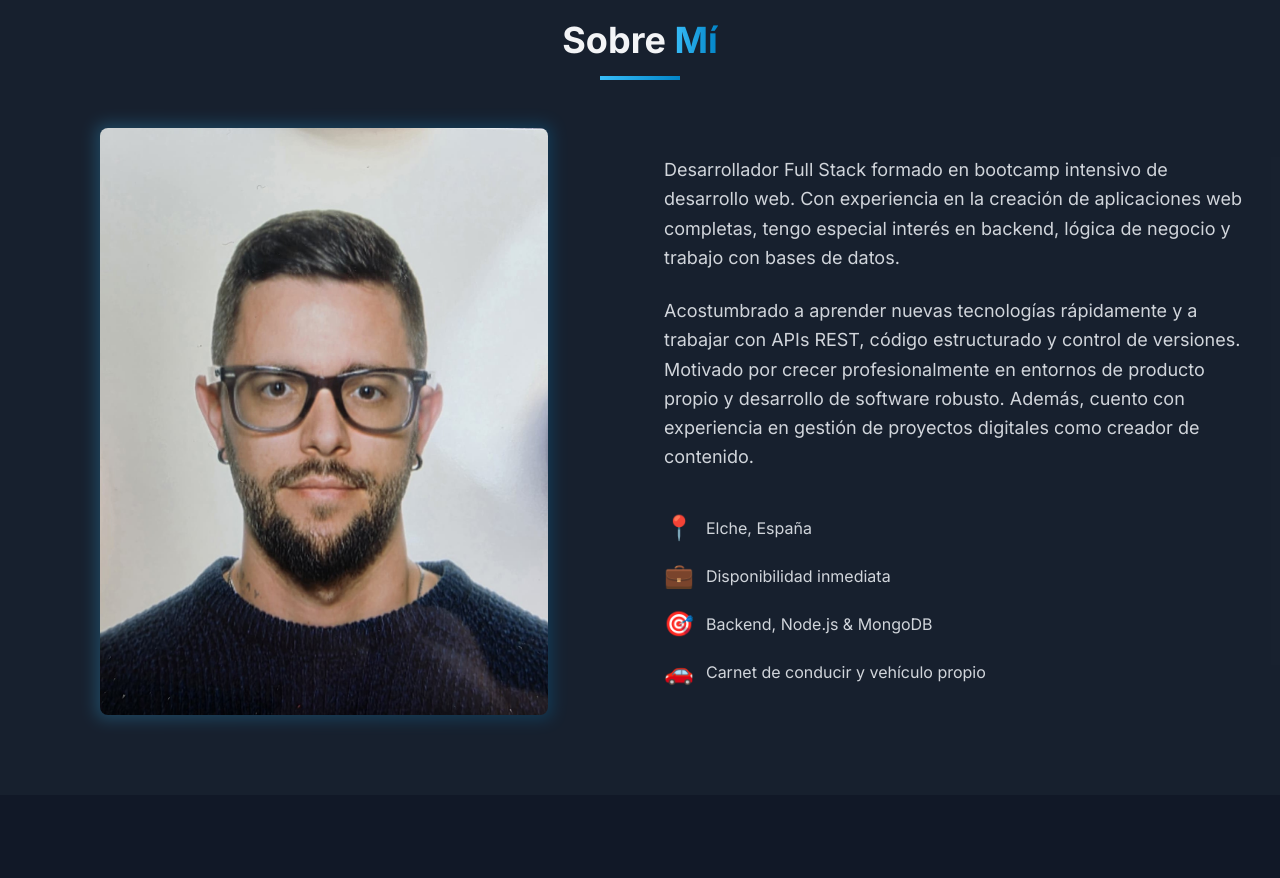
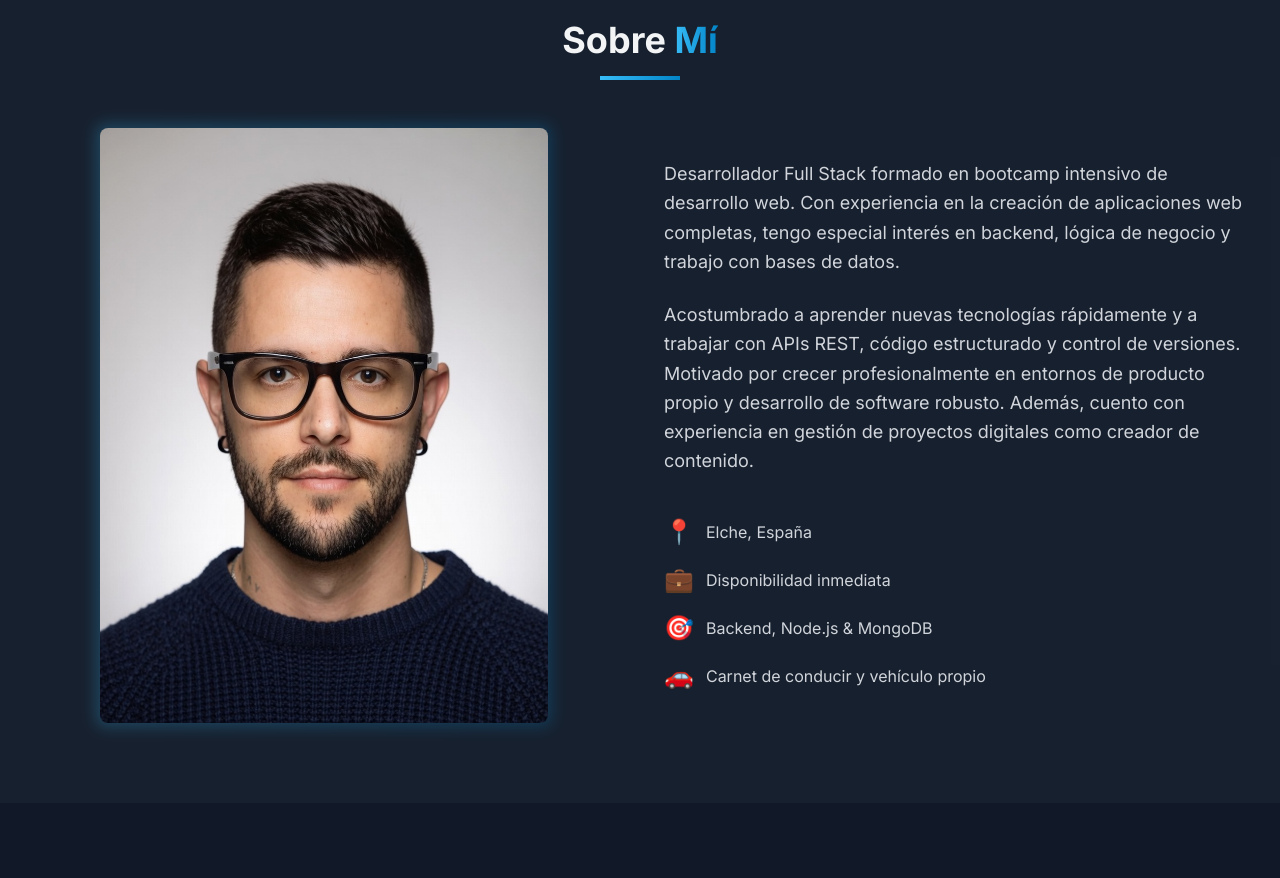
Before and after one commit to GeX90/my-portfoliofullstackdev, a React (Vite) app: page / in a window 1280 px wide. Shown: the part 860-1738 px from the top of the page. Built offline with nearby package versions, Linux system fonts and the light colour scheme.

Commit message:
Update profile picture source to new image file

```diff
--- a/src/components/About.jsx
+++ b/src/components/About.jsx
@@ -19,7 +19,7 @@ const About = () => {
             <div className="absolute -inset-1 bg-gradient-to-r from-primary-400 to-primary-600 rounded-lg blur opacity-25 group-hover:opacity-50 transition duration-300"></div>
             <div className="relative">
               <img
-                src="../images/profilepic.jpeg"
+                src="../images/imageprofileok.jpg"
                 alt="Profile"
                 className="rounded-lg w-full"
               />
```
Also changed, not shown: public/images/imageprofileok.jpg (added).
